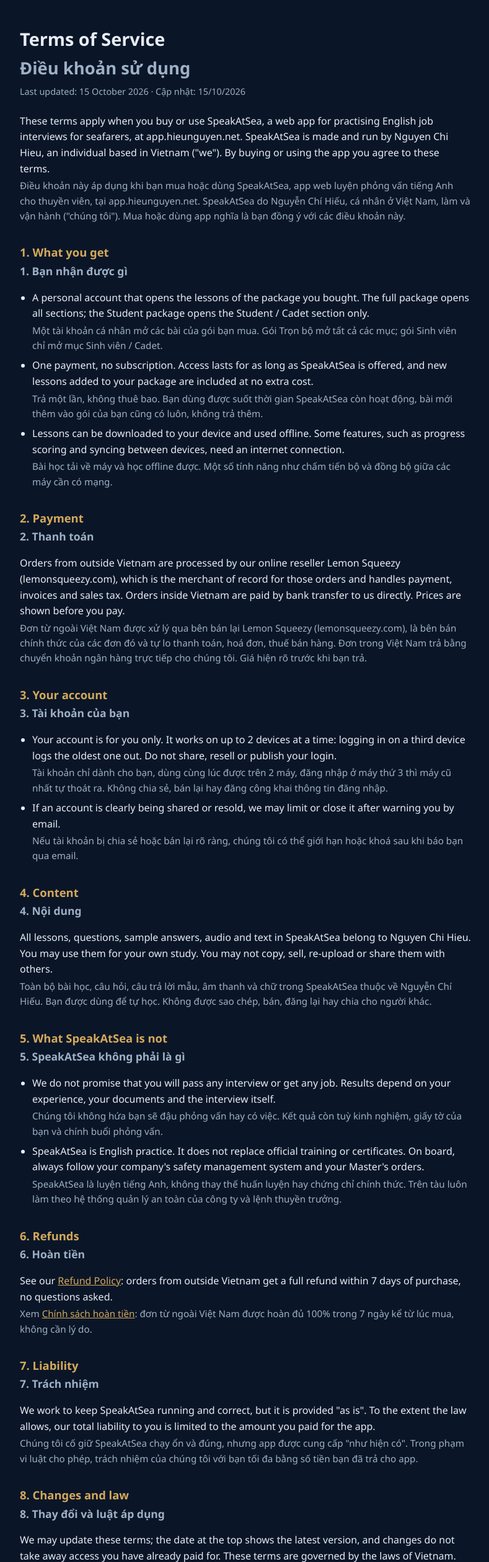
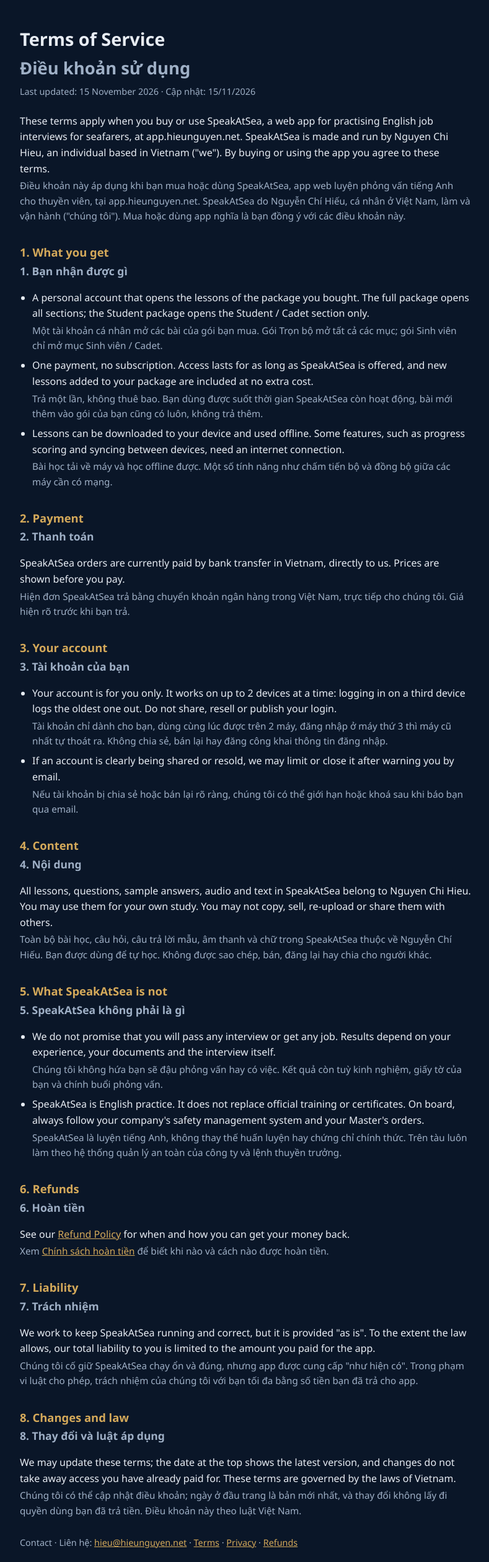
Before and after one commit to hieunguyenhp9x/hieunguyen-net, a plain HTML site: page terms.html in a window 1280 px wide. Shown: the top 2520 px of the page at 62% size, without its empty margins (244-1033 px from the left). Drawn offline with Linux system fonts and the light colour scheme.

Commit message:
Bo Lemon Squeezy (da tu choi 16/10): privacy 3.1, refund bo muc don nuoc ngoai, terms tra chuyen khoan VN - anh chot 15/11

```diff
--- a/terms.html
+++ b/terms.html
@@ -69,7 +69,7 @@ a {
 <body>
 <main>
   <h1>Terms of Service<span class="vi">Điều khoản sử dụng</span></h1>
-  <div class="upd">Last updated: 15 October 2026 · Cập nhật: 15/10/2026</div>
+  <div class="upd">Last updated: 15 November 2026 · Cập nhật: 15/11/2026</div>
 
   <p>These terms apply when you buy or use SpeakAtSea, a web app for practising English job interviews for seafarers, at app.hieunguyen.net. SpeakAtSea is made and run by Nguyen Chi Hieu, an individual based in Vietnam ("we"). By buying or using the app you agree to these terms.
     <span class="vi">Điều khoản này áp dụng khi bạn mua hoặc dùng SpeakAtSea, app web luyện phỏng vấn tiếng Anh cho thuyền viên, tại app.hieunguyen.net. SpeakAtSea do Nguyễn Chí Hiếu, cá nhân ở Việt Nam, làm và vận hành ("chúng tôi"). Mua hoặc dùng app nghĩa là bạn đồng ý với các điều khoản này.</span></p>
@@ -85,8 +85,8 @@ a {
   </ul>
 
   <h2>2. Payment<span class="vi">2. Thanh toán</span></h2>
-  <p>Orders from outside Vietnam are processed by our online reseller Lemon Squeezy (lemonsqueezy.com), which is the merchant of record for those orders and handles payment, invoices and sales tax. Orders inside Vietnam are paid by bank transfer to us directly. Prices are shown before you pay.
-    <span class="vi">Đơn từ ngoài Việt Nam được xử lý qua bên bán lại Lemon Squeezy (lemonsqueezy.com), là bên bán chính thức của các đơn đó và tự lo thanh toán, hoá đơn, thuế bán hàng. Đơn trong Việt Nam trả bằng chuyển khoản ngân hàng trực tiếp cho chúng tôi. Giá hiện rõ trước khi bạn trả.</span></p>
+  <p>SpeakAtSea orders are currently paid by bank transfer in Vietnam, directly to us. Prices are shown before you pay.
+    <span class="vi">Hiện đơn SpeakAtSea trả bằng chuyển khoản ngân hàng trong Việt Nam, trực tiếp cho chúng tôi. Giá hiện rõ trước khi bạn trả.</span></p>
 
   <h2>3. Your account<span class="vi">3. Tài khoản của bạn</span></h2>
   <ul>
@@ -109,8 +109,8 @@ a {
   </ul>
 
   <h2>6. Refunds<span class="vi">6. Hoàn tiền</span></h2>
-  <p>See our <a href="/refund.html">Refund Policy</a>: orders from outside Vietnam get a full refund within 7 days of purchase, no questions asked.
-    <span class="vi">Xem <a href="/refund.html">Chính sách hoàn tiền</a>: đơn từ ngoài Việt Nam được hoàn đủ 100% trong 7 ngày kể từ lúc mua, không cần lý do.</span></p>
+  <p>See our <a href="/refund.html">Refund Policy</a> for when and how you can get your money back.
+    <span class="vi">Xem <a href="/refund.html">Chính sách hoàn tiền</a> để biết khi nào và cách nào được hoàn tiền.</span></p>
 
   <h2>7. Liability<span class="vi">7. Trách nhiệm</span></h2>
   <p>We work to keep SpeakAtSea running and correct, but it is provided "as is". To the extent the law allows, our total liability to you is limited to the amount you paid for the app.
```
Also changed, not shown: privacy.html (+5 -5 lines), refund.html (+1 -7 lines).
